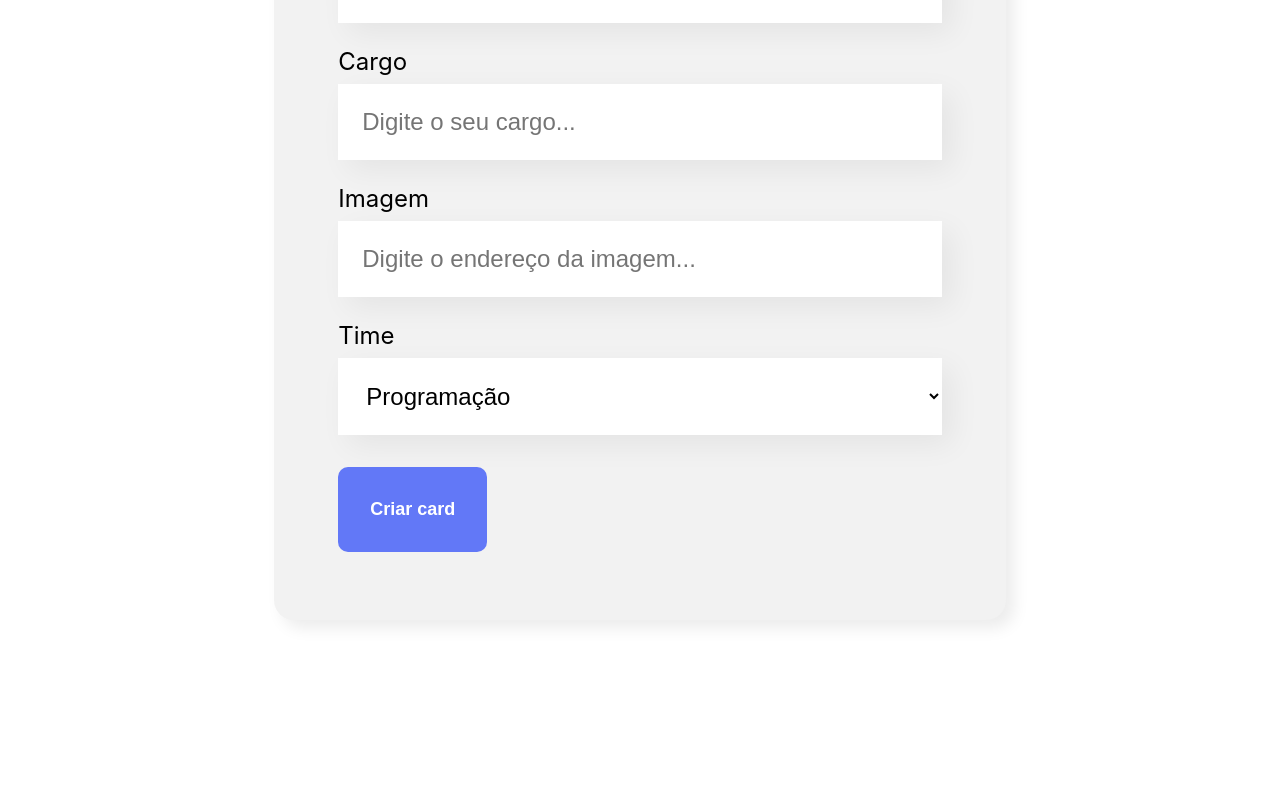
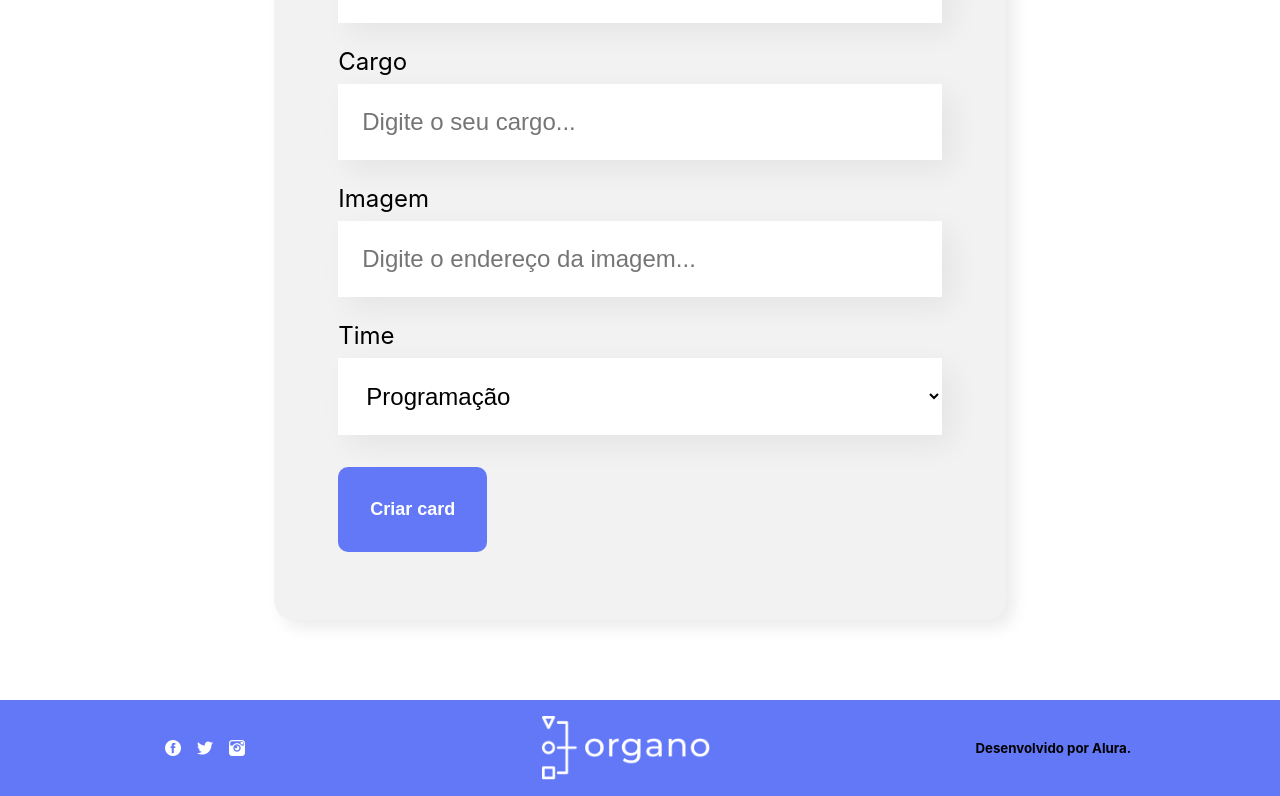
Before and after one commit to thejonathassilva/organo, a React (Create React App) app: page / in a window 1280 px wide. Shown: the part 777-1573 px from the top of the page. Before the commit the page ends 1477 px from the top, so only its background shows below. Built offline with nearby package versions, Linux system fonts and the light colour scheme.

Commit message:
feat: Adição do footer

```diff
--- a/src/App.js
+++ b/src/App.js
@@ -2,6 +2,7 @@ import { useState } from 'react';
 import Banner from './Components/Banner';
 import Form from './Components/Form';
 import Team from './Components/Team';
+import Footer from './Components/Footer';
 
 function App() {
 
@@ -60,6 +61,7 @@ function App() {
         secondaryColor={team.secondaryColor}
         cooperators={cooperators.filter(cooperator => cooperator.team === team.name)}
         />)}
+        <Footer/>
     </div>
   );
 }
--- /dev/null
+++ b/src/Components/Footer/Footer.css
@@ -0,0 +1,19 @@
+footer {
+  background-color: #6278f7;
+}
+
+footer div {
+  display: flex;
+  justify-content: space-around;
+  align-items: center;
+  padding: 16px
+}
+
+footer div img {
+  max-height: 64px;
+}
+
+.footer-social img{
+  margin-right: 16px;
+  max-height: 16px;
+}
--- /dev/null
+++ b/src/Components/Footer/index.js
@@ -0,0 +1,19 @@
+import './Footer.css'
+
+const Footer = () => {
+  return (
+    <footer>
+      <div className='footer'>
+        <div className='footer-social'>
+          <img src='/imagens/fb.png' alt='Facebook'></img>
+          <img src='/imagens/tw.png' alt='Twitter'></img>
+          <img src='/imagens/ig.png' alt='Instagram'></img>
+        </div>
+        <img src='/imagens/logo.png' alt='Organo'></img>
+        <h5>Desenvolvido por Alura.</h5>
+      </div>
+    </footer>
+  )
+}
+
+export default Footer;
```
